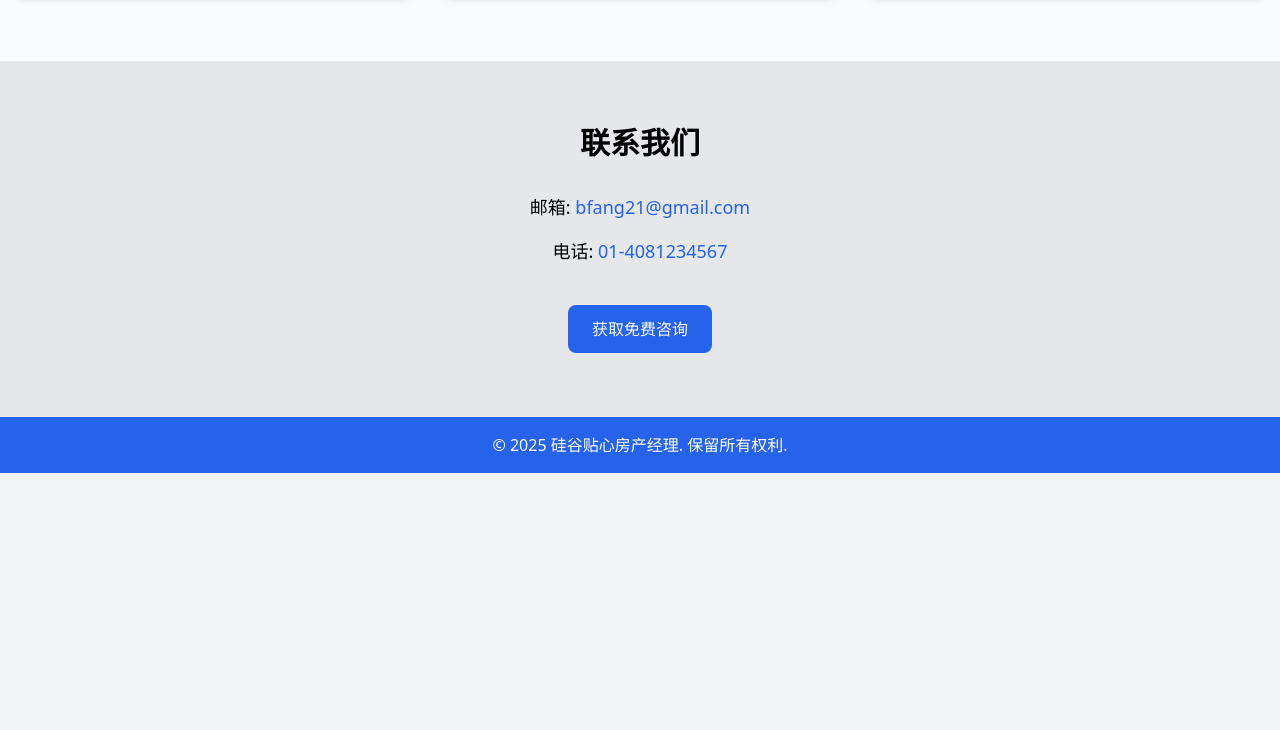
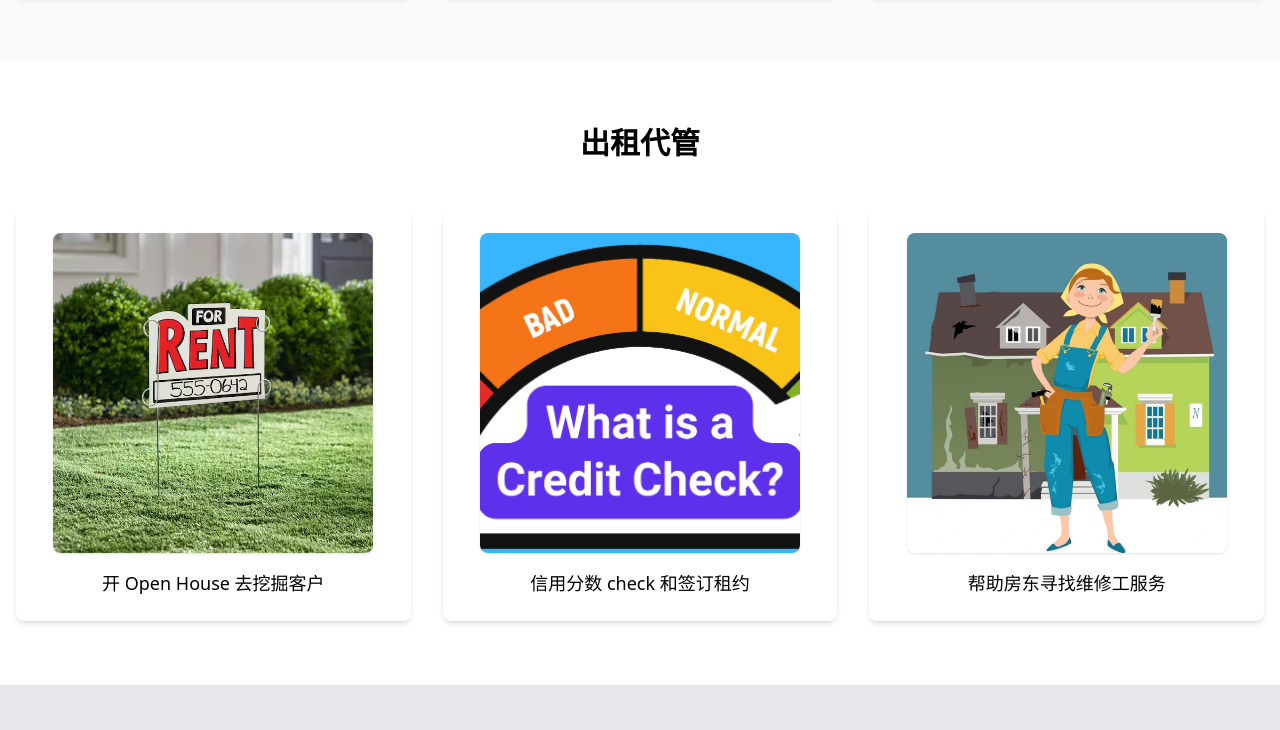
Before and after one commit to binfang21/binfang21.github.io, a plain HTML site: page index.html in a window 1280 px wide. Shown: the part 2750-3480 px from the top of the page. Before the commit the page ends 3223 px from the top, so only its background shows below. Drawn offline with nearby package versions, Linux system fonts and the light colour scheme.

Commit message:
update index.html file

```diff
--- a/index.html
+++ b/index.html
@@ -182,15 +182,15 @@
                 <div class="property-card bg-gray-100 p-6 rounded-lg shadow-md">
                     <img src="Buy_5.jpeg" alt="乡村小屋" class="property-img rounded-t-lg">
                     <div class="p-4">
-                        <h4 class="text-xl font-semibold mb-2">乡村小屋</h4>
-                        <p>5房4卫温馨小屋，周围绿树环绕，享受田园生活。</p>
+                        <h4 class="text-xl font-semibold mb-2">豪华庄园</h4>
+                        <p>5房4卫高端庄园，周围绿树环绕，享受田园生活。</p>
                     </div>
                 </div>
                 <div class="property-card bg-gray-100 p-6 rounded-lg shadow-md">
                     <img src="Buy_6.jpeg" alt="豪华庄园" class="property-img rounded-t-lg">
                     <div class="p-4">
-                        <h4 class="text-xl font-semibold mb-2">豪华庄园</h4>
-                        <p>4房3卫高端庄园，配备私人影院和健身房，尊享奢华。</p>
+                        <h4 class="text-xl font-semibold mb-2">乡村小屋</h4>
+                        <p>4房3卫温馨小家，配备私人影院和健身房，尊享奢华。</p>
                     </div>
                 </div>
             </div>
@@ -248,6 +248,28 @@
         </div>
     </section>
 
+
+    <!-- 出租代管 -->
+    <section id="rental-management" class="py-16 bg-white">
+        <div class="container mx-auto px-4">
+            <h3 class="text-3xl font-bold text-center mb-12">出租代管</h3>
+            <div class="grid grid-cols-1 md:grid-cols-3 gap-8 text-center">
+                <div class="service-card bg-white p-6 rounded-lg shadow-md">
+                    <img src="openhouse.jpeg" alt="Open House" class="mx-auto mb-4 w-80 h-80 object-cover rounded-lg shadow">
+                    <p class="text-lg">开 Open House 去挖掘客户</p>
+                </div>
+                <div class="service-card bg-white p-6 rounded-lg shadow-md">
+                    <img src="creditcheck.jpeg" alt="信用检查" class="mx-auto mb-4 w-80 h-80 object-cover rounded-lg shadow">
+                    <p class="text-lg">信用分数 check 和签订租约</p>
+                </div>
+                <div class="service-card bg-white p-6 rounded-lg shadow-md">
+                    <img src="fixing.jpeg" alt="维修工服务" class="mx-auto mb-4 w-80 h-80 object-cover rounded-lg shadow">
+                    <p class="text-lg">帮助房东寻找维修工服务</p>
+                </div>
+            </div>
+        </div>
+    </section>
+
     <!-- 聯繫部分 -->
     <section id="contact" class="bg-gray-200 py-16">
         <div class="container mx-auto px-4 text-center">
```
